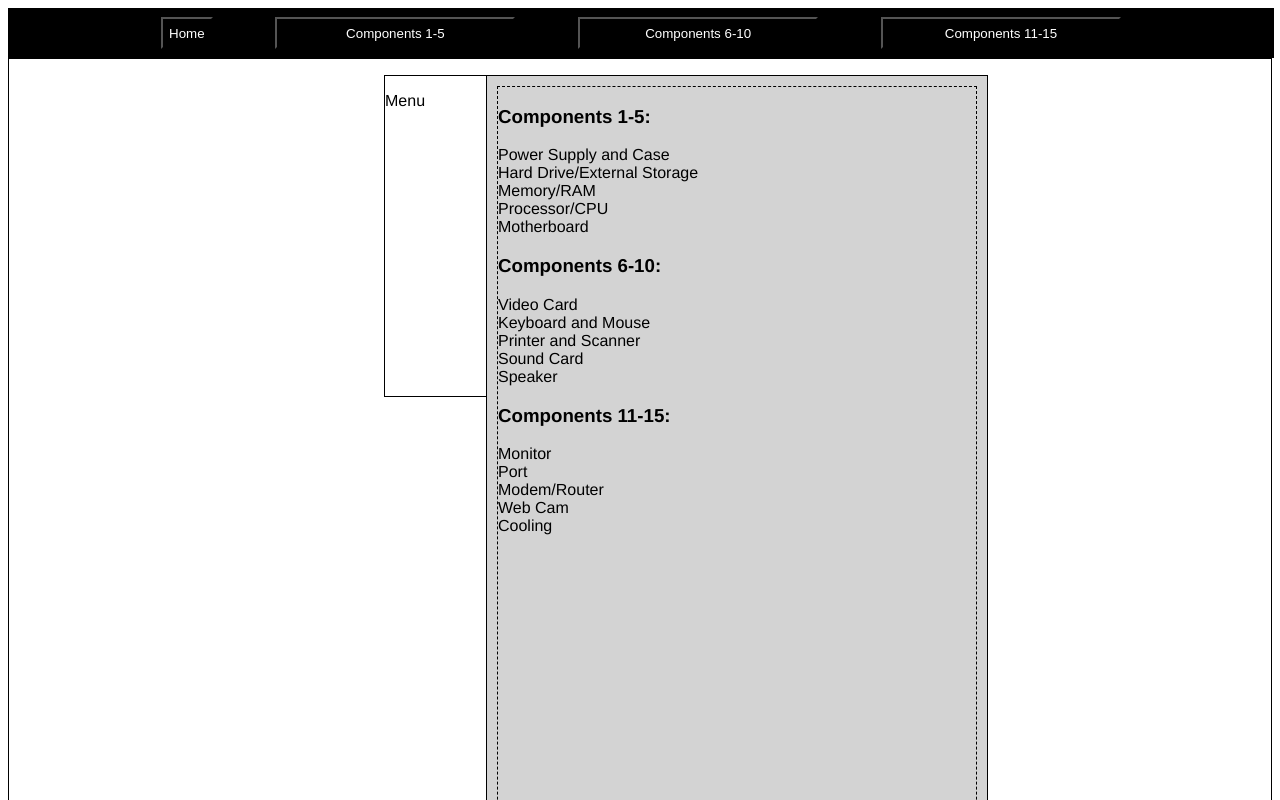
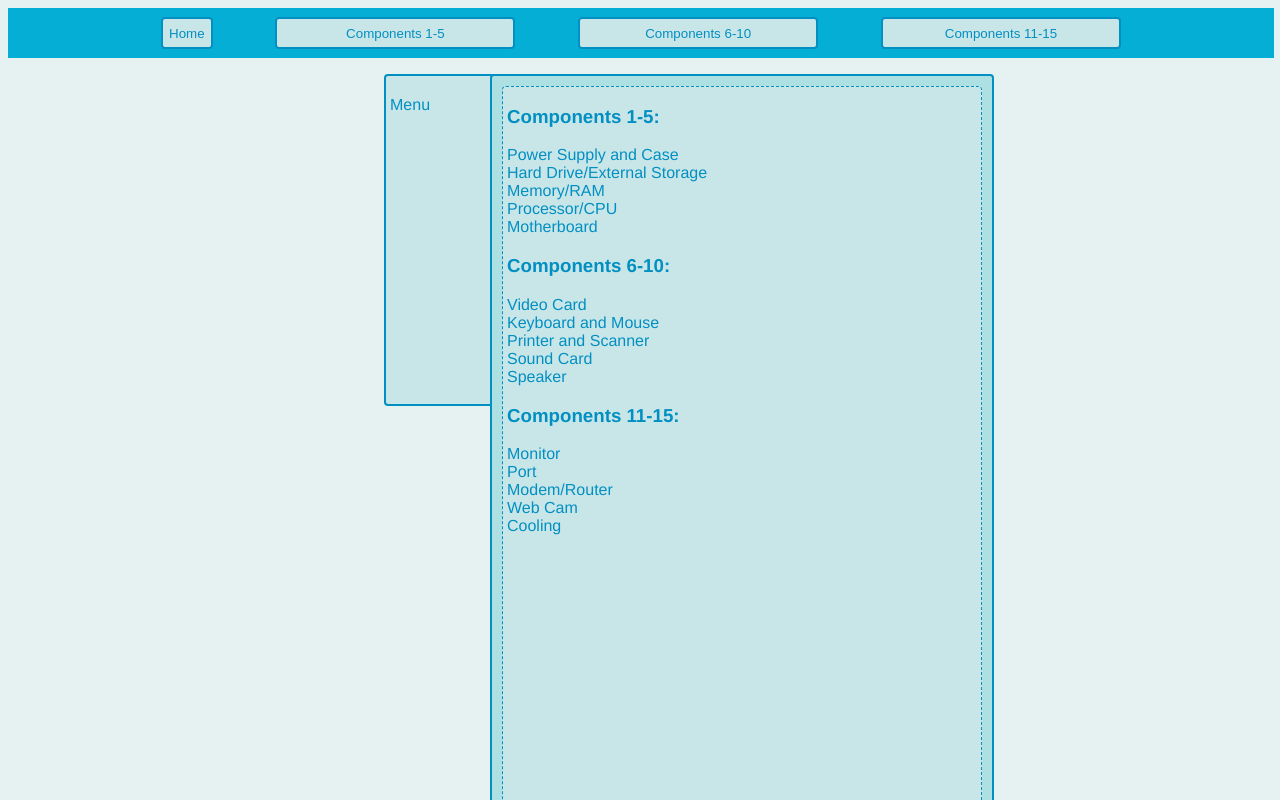
Before and after one commit to ekjf/ComputerHardware, a plain HTML site: page index.html in a window 1280 px wide. Shown: the top 800 px of the page. Drawn offline with Linux system fonts and the light colour scheme.

Commit message:
Update style.css

```diff
--- a/style.css
+++ b/style.css
@@ -1,85 +1,96 @@
-html {
+html{
   font-family: helvetica;
+  background: #e6f1f2;
+  color:#028fc2;
 }
 
-#topMenuBar {
+#topMenuBar{
   position: -webkit-sticky;
   position: sticky;
-    top: 0;
-    border: 1px solid black;
-    width: 100%;
-    height: 3rem;
-    background: black;
-    z-index: 1;
+  top:0;
+  border: 1px solid #04aed4;
+  width:100%;
+  height:3rem;
+  background: #04aed4;
+  z-index:1;
 }
-
-#btnContain {
+#btnContain{
   margin: 8px auto;
   display: flex;
   width: 60rem;
-    height: 2rem;
+  height:2rem;
   justify-content: space-between;
 /*   border: 1px solid white; */
 }
 
-.topMenuBtn {
+.topMenuBtn{
   width: 15rem;
-    color: white;
-    background: black;
-    height: 2rem;
+  color: #028fc2;
+  background: #c8e6e8;
+  height:2rem;
+  border: 2px solid #028fc2;
+  border-radius: 4px;
 }
 
-#topMenuHome {
-    background: black;
-    color: white;
+#topMenuHome{
+  background:#c8e6e8;
+  color: #028fc2;
+  border: 2px solid #028fc2;
+  border-radius: 4px;
 }
 
-#sideMenu {
-    border: 1px solid black;
-    width: 10rem;
-    height: 20rem;
-    margin: 1rem;
+#sideMenu{
+  border:2px solid #028fc2;
+  border-radius: 4px;
+  width:10rem;
+  height:20rem;
+  margin:1rem;
   position: -webkit-sticky;
   position: sticky;
   top: 1rem;
   left: 30%;
+  padding: 4px;
+  background:#c8e6e8;
 }
 
-#mainCont {
-    border: 1px solid black;
+#mainCont{
+  border:2px solid #028fc2;
+  border-radius: 4px;
   width: 30rem;
   height: 69rem;
-    margin: 1rem 0rem;
+  margin:1rem 0rem;
   padding: 10px;
 }
 
-#sideAndMain {
-    display: flex;
+#sideAndMain{
+  display:flex;
   margin: 0 auto;
   position: relative;
-    border: 1px solid black;
+/*   border:1px solid #028fc2; */
 }
 
-#mainCont {
+#mainCont{
 /*   display: list-item; */
-    background: lightgray;
+  background: #ace0e3;
   margin: 1rem auto;
   position: relative;
 }
-
-.mainContainers {
-    border: 1px dashed black;
+.mainContainers{
+  border: 1px dashed #028fc2;
+  border-radius: 4px;
   position: absolute;
+  padding: 0px 4px;
   left: 10px;
   right: 10px;
   top: 10px;
   bottom: 10px;
+  background:#c8e6e8;
 }
 
-#mC2, #mC3, #mC4 {
+#mC2, #mC3, #mC4{
   visibility: hidden;
 }
 
-#mC1 {
+#mC1{
   visibility: visible;
 }
```
Lines whose indentation alone changed are shown as unchanged.
